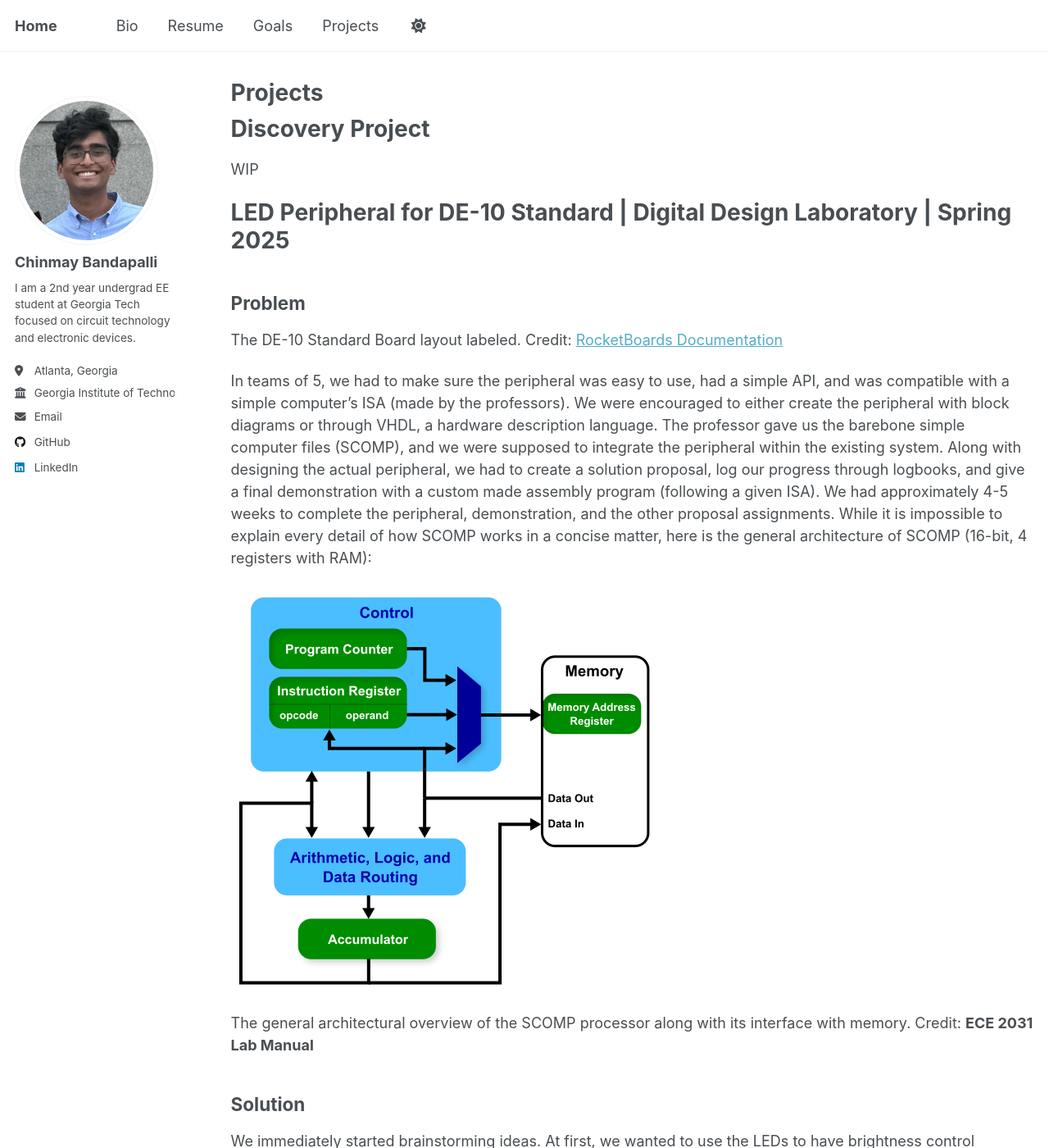
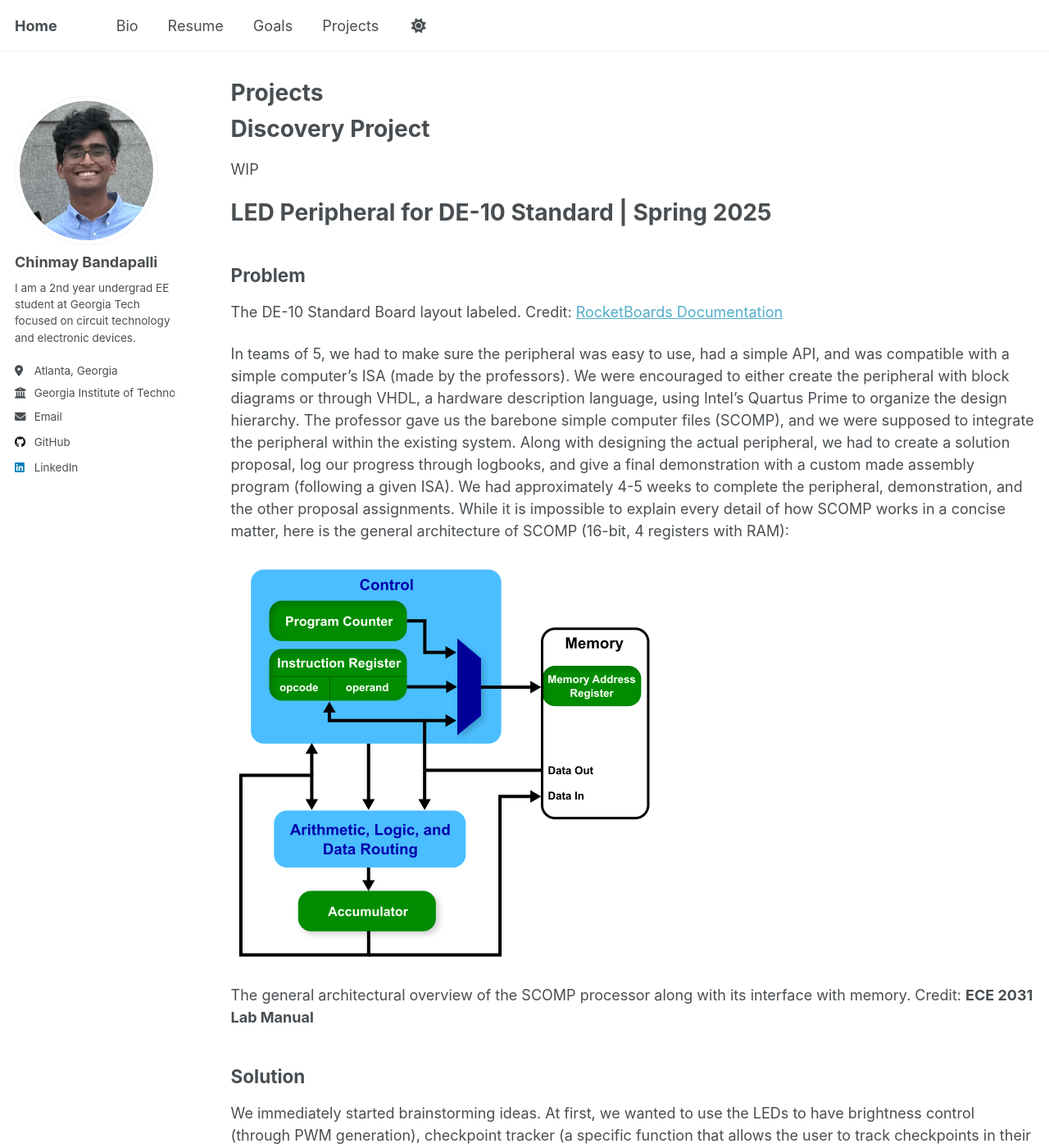
Before and after one commit to chinmaybandapalli/chinmaybandapalli.github.io, a Jekyll site: the page built from _pages/projects.md, in a window 1280 px wide and 1400 px high. Shown: the whole window at 82% size. Built offline with Jekyll 4.4.1, drawn with Linux system fonts in a browser that asks for light colours; a script that is not in the unit is left out; some of the changed text lies outside the part shown.

```diff
--- a/_pages/projects.md
+++ b/_pages/projects.md
@@ -10,7 +10,7 @@ Discovery Project
 ====
 WIP
 
-LED Peripheral for DE-10 Standard | Digital Design Laboratory | Spring 2025
+LED Peripheral for DE-10 Standard | Spring 2025
 ====
 
 Problem
@@ -18,7 +18,7 @@ Problem
 
 The DE-10 Standard Board layout labeled. Credit: [RocketBoards Documentation](https://www.rocketboards.org/foswiki/Documentation/DE10Standard)
 
-In teams of 5, we had to make sure the peripheral was easy to use, had a simple API, and was compatible with a simple computer's ISA (made by the professors). We were encouraged to either create the peripheral with block diagrams or through VHDL, a hardware description language. The professor gave us the barebone simple computer files (SCOMP), and we were supposed to integrate the peripheral within the existing system. Along with designing the actual peripheral, we had to create a solution proposal, log our progress through logbooks, and give a final demonstration with a custom made assembly program (following a given ISA). We had approximately 4-5 weeks to complete the peripheral, demonstration, and the other proposal assignments. While it is impossible to explain every detail of how SCOMP works in a concise matter, here is the general architecture of SCOMP (16-bit, 4 registers with RAM):
+In teams of 5, we had to make sure the peripheral was easy to use, had a simple API, and was compatible with a simple computer's ISA (made by the professors). We were encouraged to either create the peripheral with block diagrams or through VHDL, a hardware description language, using Intel's Quartus Prime to organize the design hierarchy. The professor gave us the barebone simple computer files (SCOMP), and we were supposed to integrate the peripheral within the existing system. Along with designing the actual peripheral, we had to create a solution proposal, log our progress through logbooks, and give a final demonstration with a custom made assembly program (following a given ISA). We had approximately 4-5 weeks to complete the peripheral, demonstration, and the other proposal assignments. While it is impossible to explain every detail of how SCOMP works in a concise matter, here is the general architecture of SCOMP (16-bit, 4 registers with RAM):
 
 ![SCOMP](/images/SCOMP.png)
 
```
Also changed, not shown: other parts of _pages/projects.md (+4 -2 lines).
